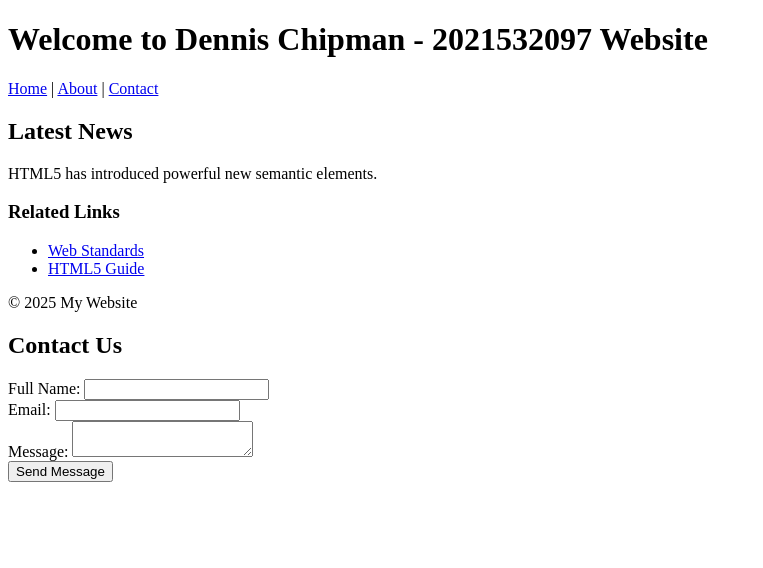
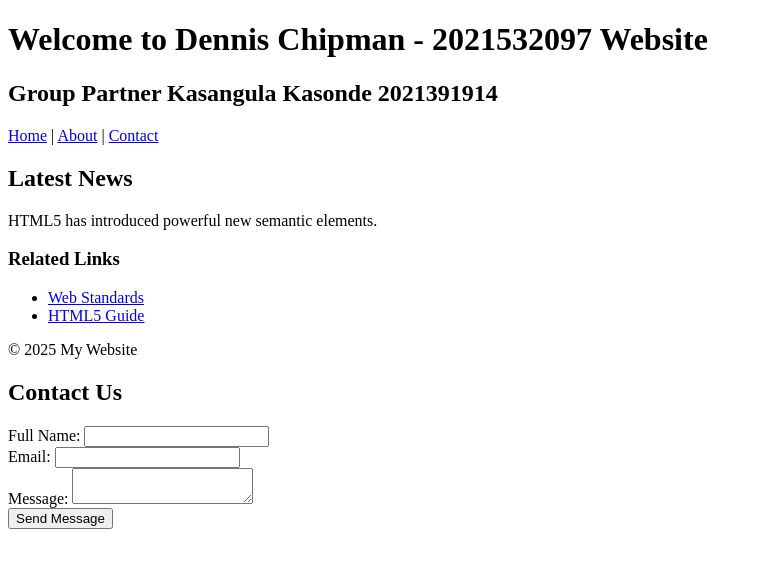
Before and after one commit to Alpha-Male-Dennis/Lab2-html, a plain HTML site: page index.html in a window 1280 px wide. Shown: the whole page, without its empty margins (0-763 px from the left). Drawn offline with Linux system fonts and the light colour scheme.

Commit message:
Update index.html

```diff
--- a/index.html
+++ b/index.html
@@ -8,6 +8,7 @@
 <body>
 <header>
 <h1>Welcome to Dennis Chipman - 2021532097 Website</h1>
+  <h2>Group Partner Kasangula Kasonde 2021391914</h2>
 <nav>
 <a href="#">Home</a> |
 <a href="#">About</a> |
```
